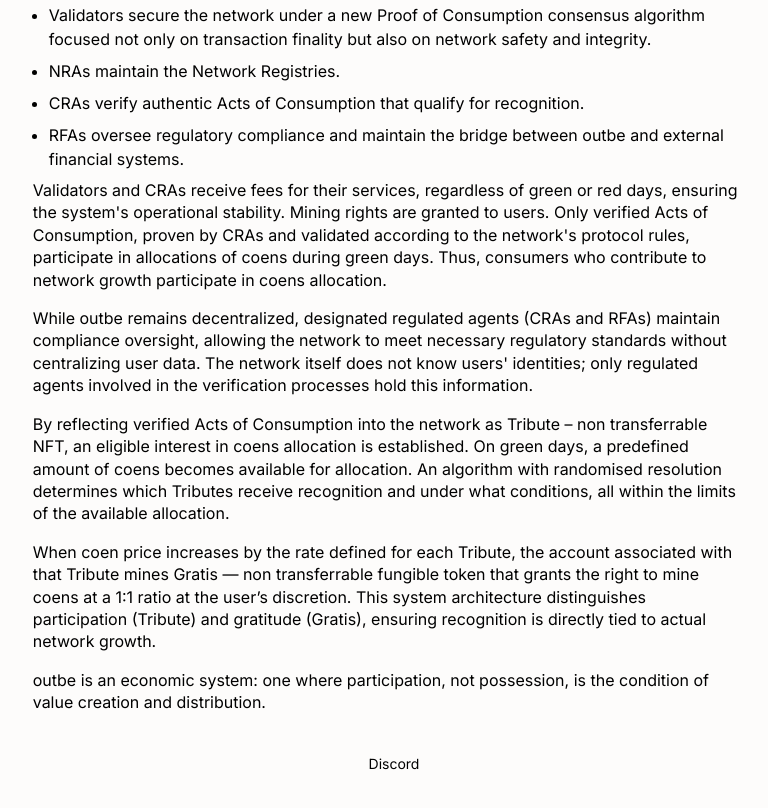
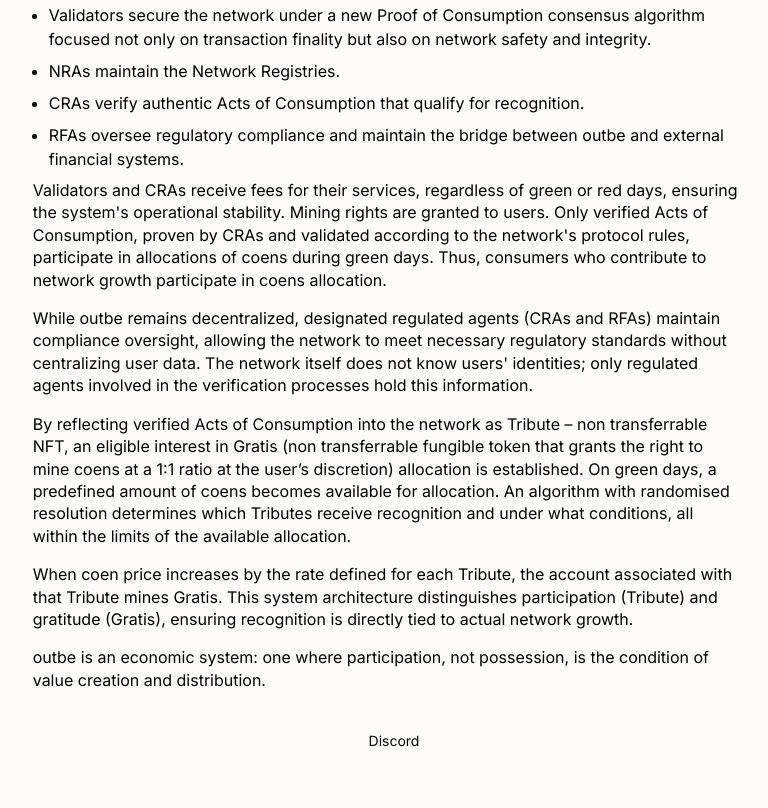
Before and after one commit to outbe/outbe.github.io, a plain HTML site: page index.html in a window 1280 px wide. Shown: the part 1258-2066 px from the top of the page, without its empty margins (290-1058 px from the left). Drawn offline with nearby package versions, Linux system fonts and the light colour scheme.

Commit message:
Update index.html
Gratis interest

```diff
--- a/index.html
+++ b/index.html
@@ -102,8 +102,8 @@
 
                         <p>Validators and CRAs receive fees for their services, regardless of green or red days, ensuring the system's operational stability. Mining rights are granted to users. Only verified Acts of Consumption, proven by CRAs and validated according to the network's protocol rules, participate in allocations of coens during green days. Thus, consumers who contribute to network growth participate in coens allocation.</p>
                         <p>While outbe remains decentralized, designated regulated agents (CRAs and RFAs) maintain compliance oversight, allowing the network to meet necessary regulatory standards without centralizing user data. The network itself does not know users' identities; only regulated agents involved in the verification processes hold this information.</p>
-                        <p>By reflecting verified Acts of Consumption into the network as Tribute – non transferrable NFT, an eligible interest in coens allocation is established. On green days, a predefined amount of coens becomes available for allocation. An algorithm with randomised resolution determines which Tributes receive recognition and under what conditions, all within the limits of the available allocation.</p>
-                        <p>When coen price increases by the rate defined for each Tribute, the account associated with that Tribute mines Gratis — non transferrable fungible token that grants the right to mine coens at a 1:1 ratio at the user’s discretion. This system architecture distinguishes participation (Tribute) and gratitude (Gratis), ensuring recognition is directly tied to actual network growth.</p>
+                        <p>By reflecting verified Acts of Consumption into the network as Tribute – non transferrable NFT, an eligible interest in Gratis (non transferrable fungible token that grants the right to mine coens at a 1:1 ratio at the user’s discretion) allocation is established. On green days, a predefined amount of coens becomes available for allocation. An algorithm with randomised resolution determines which Tributes receive recognition and under what conditions, all within the limits of the available allocation.</p>
+                        <p>When coen price increases by the rate defined for each Tribute, the account associated with that Tribute mines Gratis. This system architecture distinguishes participation (Tribute) and gratitude (Gratis), ensuring recognition is directly tied to actual network growth.</p>
                         <p>outbe is an economic system: one where participation, not possession, is the condition of value creation and distribution.</p>
                     </div>
                 </div>
```
